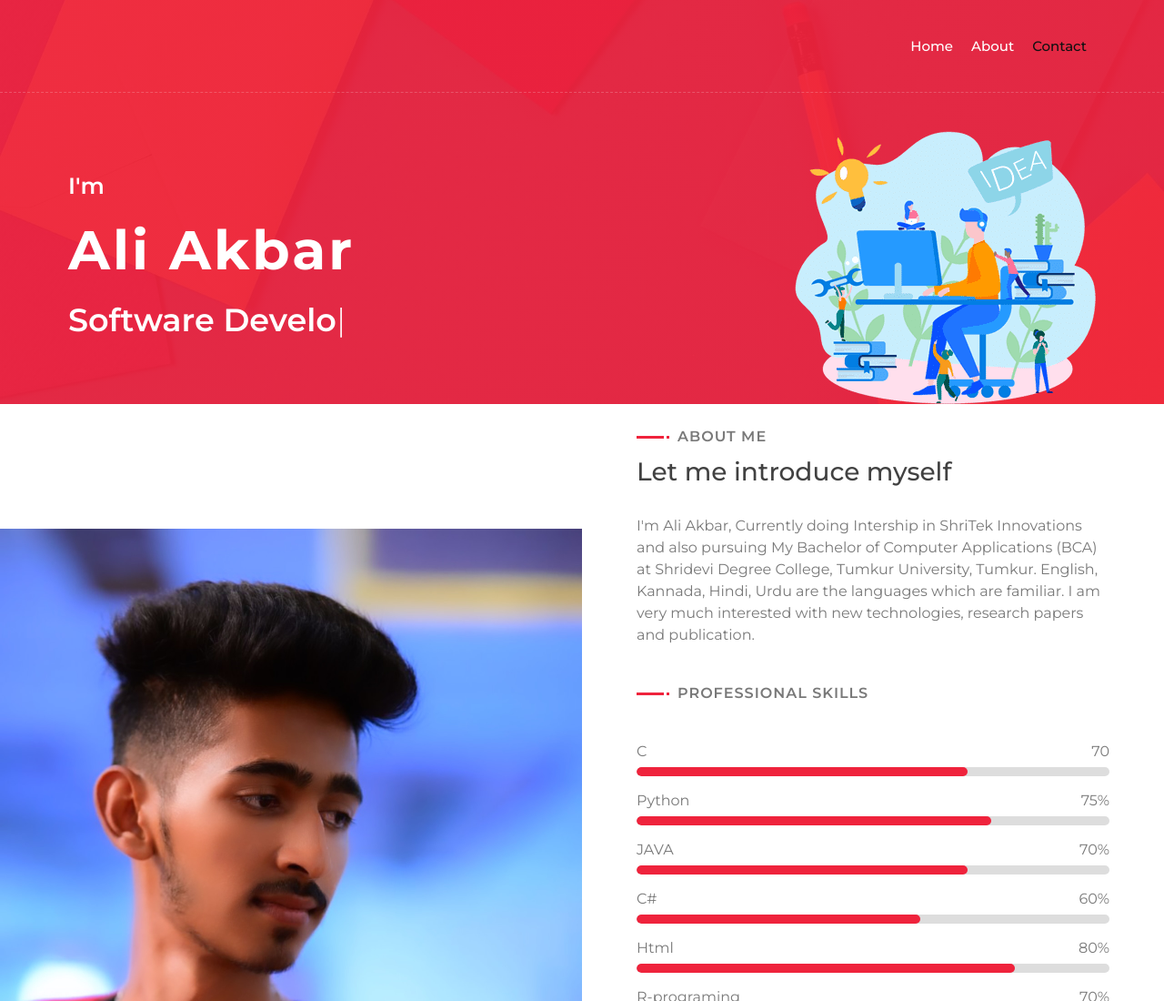
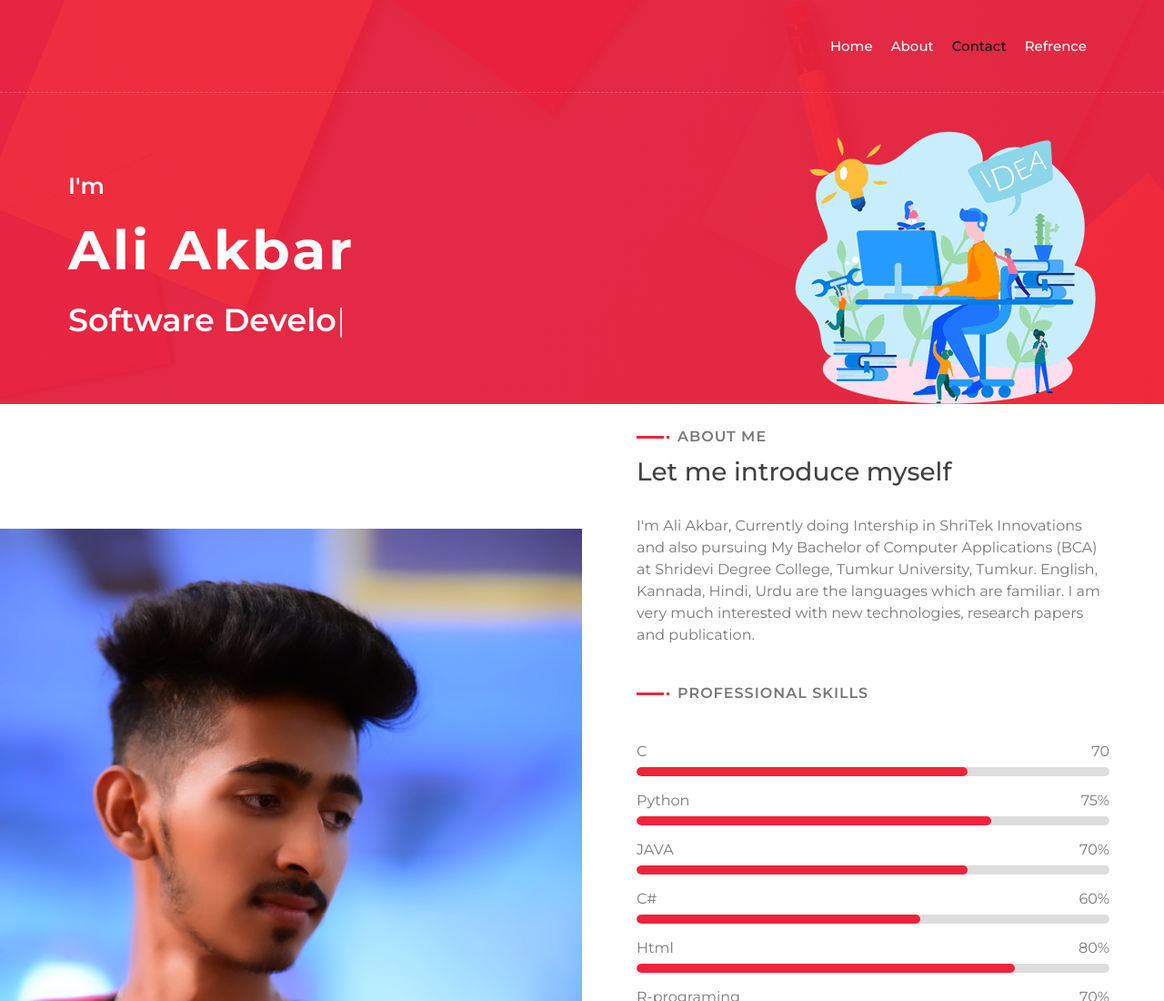
Before and after one commit to aliakbar73495/aliakbar73495.github.io, a plain HTML site: page index.html in a window 1280 px wide. Shown: the top 1100 px of the page at 91% size. Drawn offline with nearby package versions, Linux system fonts and the light colour scheme.

Commit message:
Update index.html

```diff
--- a/index.html
+++ b/index.html
@@ -38,6 +38,7 @@
                         <a href="#home" class="nav-item nav-link active">Home</a>
                         <a href="#about" class="nav-item nav-link">About</a>
                         <a href="#contact" class="nav-item nav-link">Contact</a>
+                        <a href="#Refrence" class="nav-item nav-link">Refrence</a>
                     </div>
                 </div>
             </div>
```
